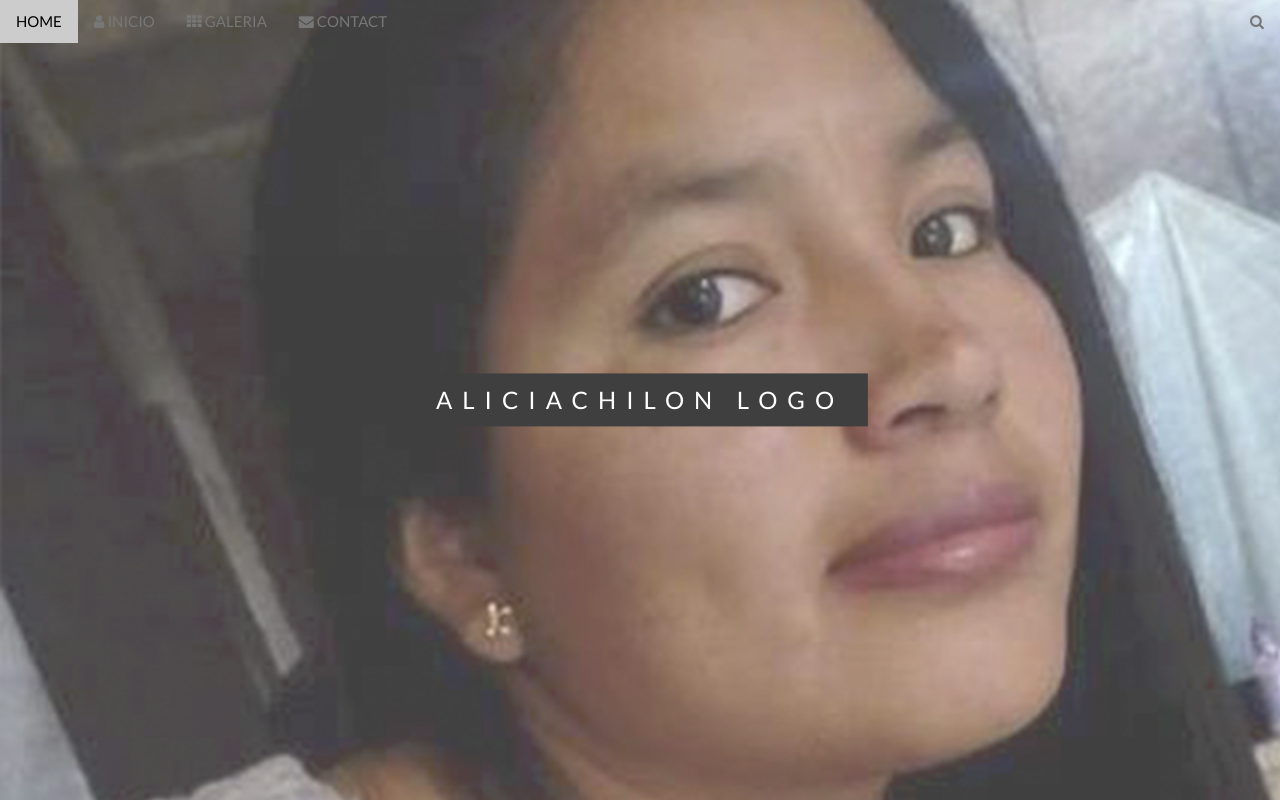
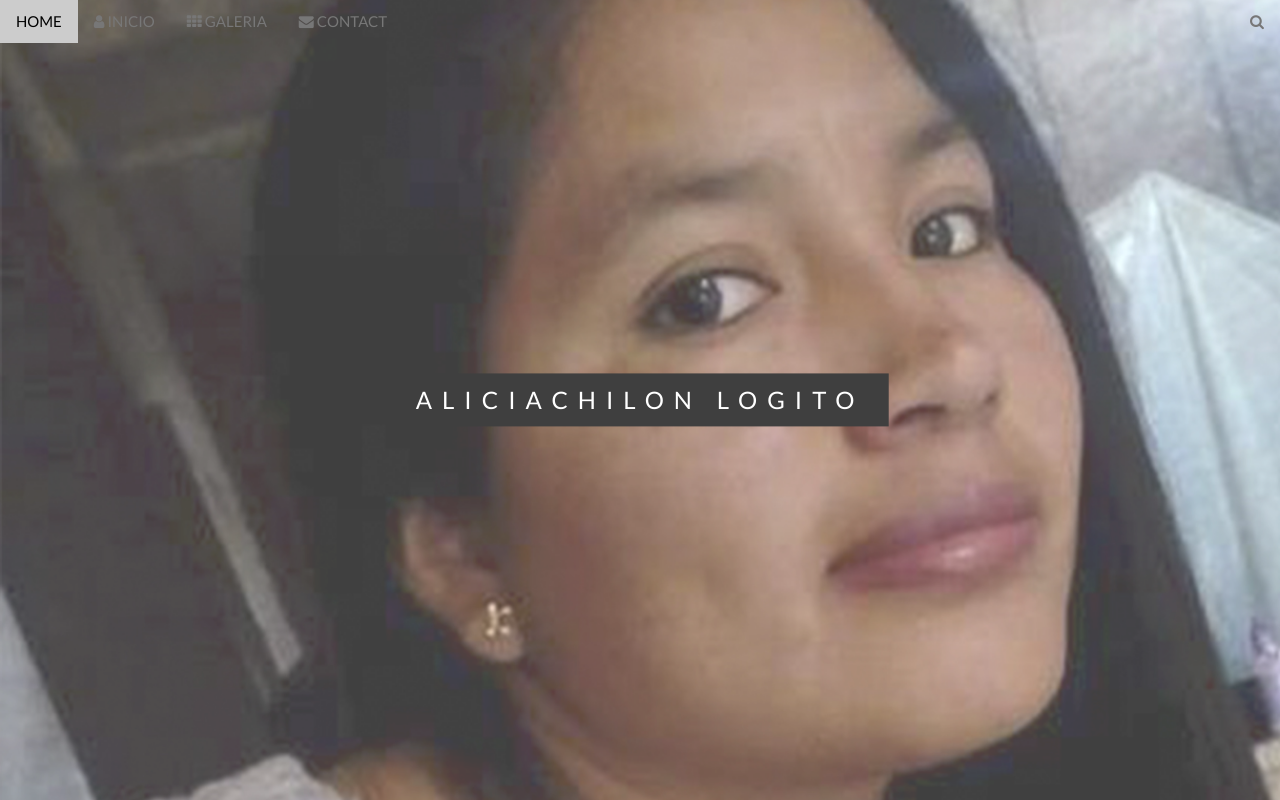
Before and after one commit to achilons13/achilons13.github.io, a plain HTML site: page index.html in a window 1280 px wide. Shown: the top 800 px of the page. Drawn offline with nearby package versions, Linux system fonts and the light colour scheme; some packages are replaced by stand-ins of ours.

Commit message:
VERSION1

```diff
--- a/index.html
+++ b/index.html
@@ -80,7 +80,7 @@ body, html {
 <!-- First Parallax Image with Logo Text -->
 <div class="bgimg-1 w3-display-container w3-opacity-min" id="home">
   <div class="w3-display-middle" style="white-space:nowrap;">
-    <span class="w3-center w3-padding-large w3-black w3-xlarge w3-wide w3-animate-opacity">ALICIA<span class="w3-hide-small">CHILON</span> LOGO</span>
+    <span class="w3-center w3-padding-large w3-black w3-xlarge w3-wide w3-animate-opacity">ALICIA<span class="w3-hide-small">CHILON</span> LOGITO</span>
   </div>
 </div>
 
```
